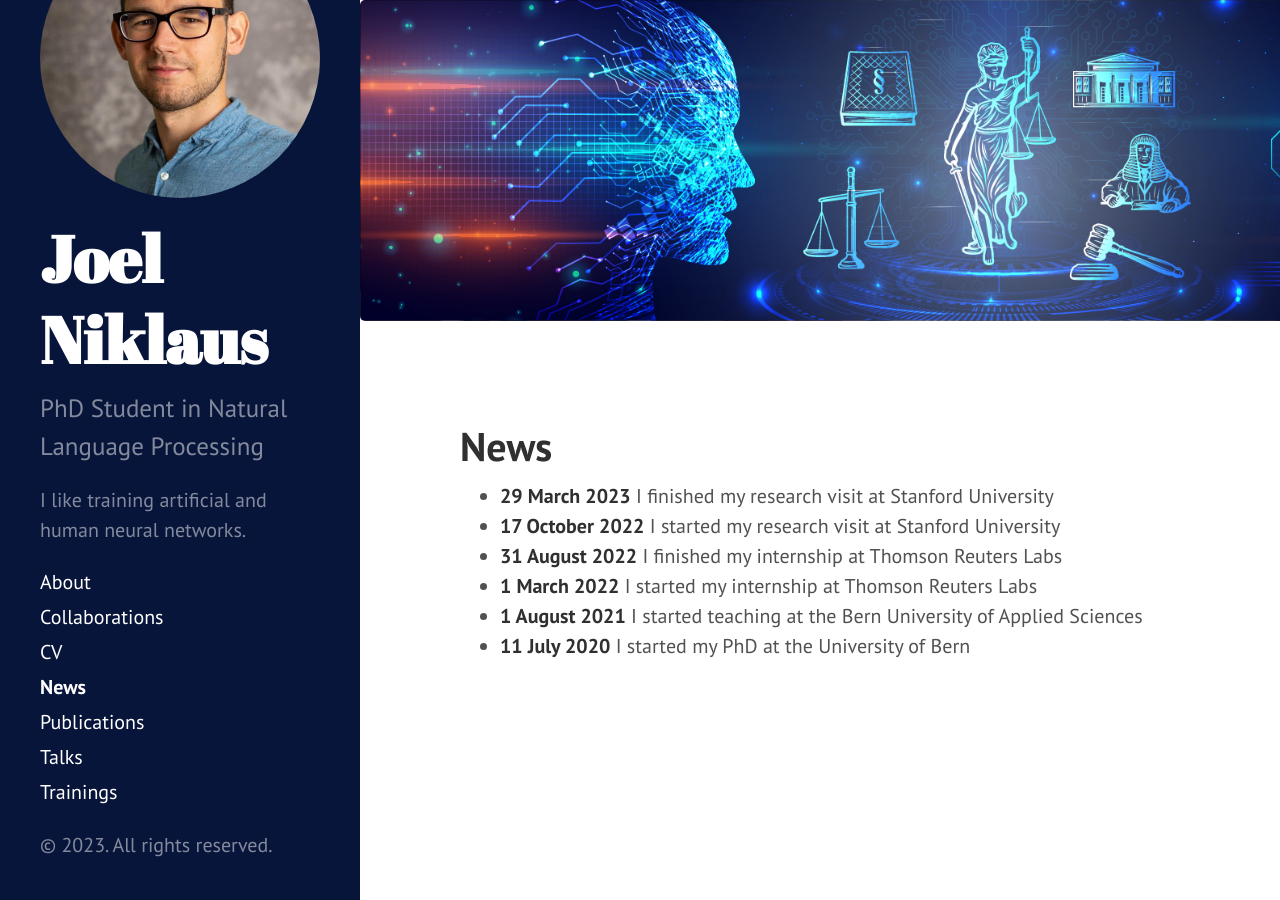
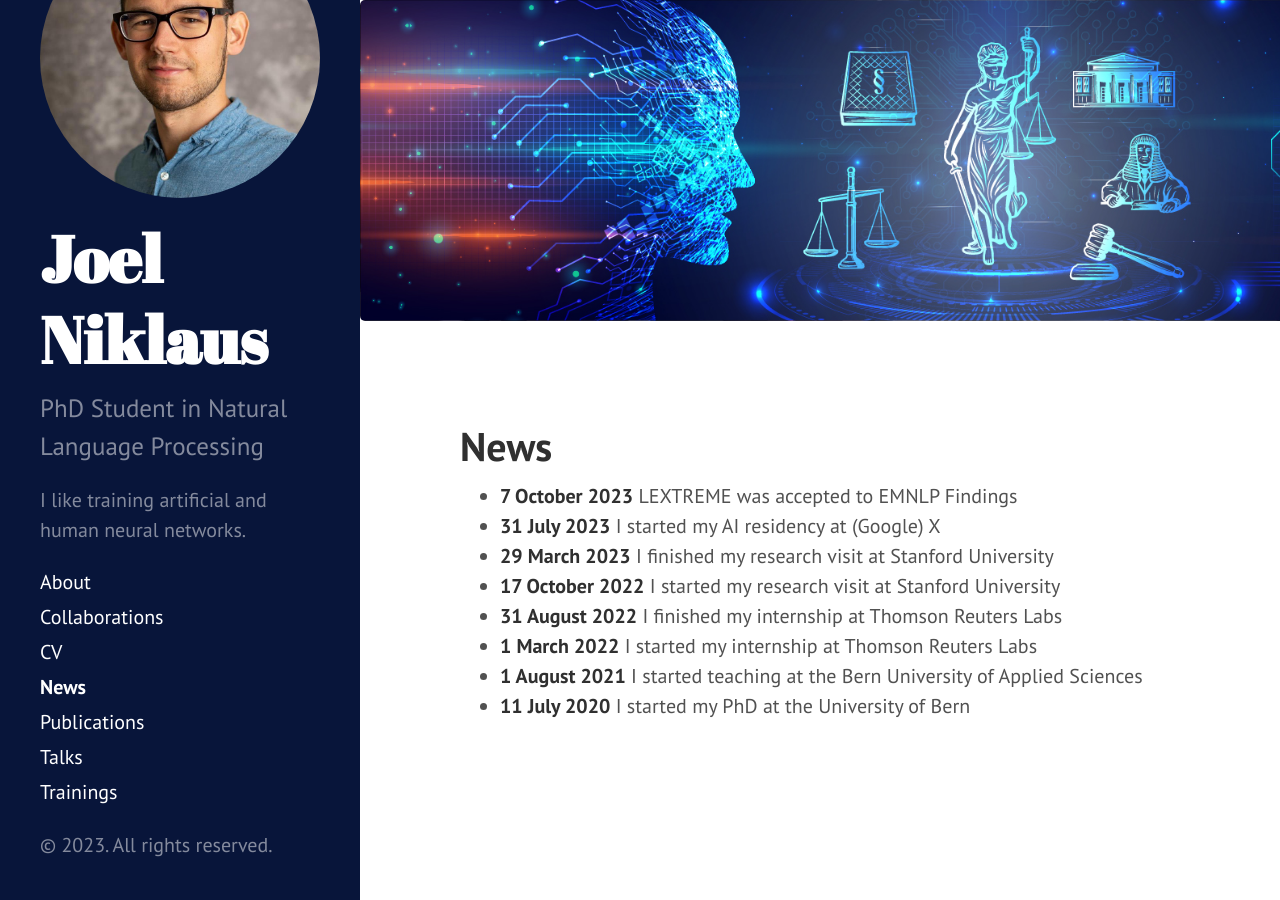
Before and after one commit to JoelNiklaus/joelniklaus.github.io, a Jekyll site: the page built from _pages/news.md, in a window 1280 px wide. Built offline with Jekyll 4.4.1, drawn with Linux system fonts in a browser that asks for light colours; a style sheet for code colours, icons or effects is not loaded.

Commit message:
added news

```diff
--- a/_pages/news.md
+++ b/_pages/news.md
@@ -3,6 +3,8 @@ layout: page
 title: News
 ---
 
+* **7 October 2023** LEXTREME was accepted to EMNLP Findings
+* **31 July 2023** I started my AI residency at (Google) X
 * **29 March 2023** I finished my research visit at Stanford University
 * **17 October 2022** I started my research visit at Stanford University
 * **31 August 2022** I finished my internship at Thomson Reuters Labs
```
